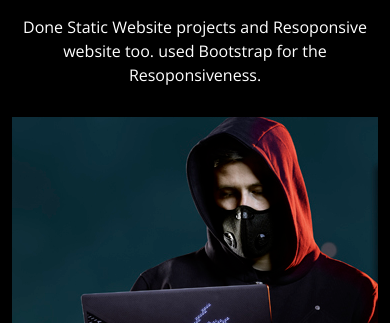
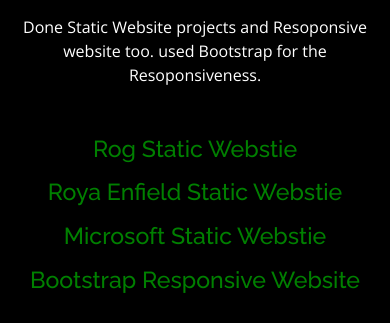
Before and after one commit to paul-thommithazhe/personal-website, a plain HTML site: page index.html in a window 390 px wide. Shown: the part 4269-4592 px from the top of the page. Drawn offline with nearby package versions, Linux system fonts and the light colour scheme.

Commit message:
third commit

```diff
--- a/index.html
+++ b/index.html
@@ -335,6 +335,23 @@
           <p>Done Static Website projects and Resoponsive website too.
             used Bootstrap for the Resoponsiveness.
           </p>
+
+
+          <div style="text-align: center;">
+            <h3 class="mt-5">
+              <a href="https://thushad-t.github.io/Rog-static/" style="color: green;"> Rog Static Webstie</a>
+             </h3>
+            <h3 class="mt-3">
+              <a href="https://thushad-t.github.io/Royal-Enfield/" style="color: green;" >Roya Enfield Static Webstie</a>
+              </h3>
+            <h3 class="mt-3">
+              <a href="https://thushad-t.github.io/microsoft-static/" style="color: green;" >Microsoft Static Webstie</a>
+              </h3>
+              <h3 class="mt-3">
+                <a href="https://thushad-t.github.io/Responsive-public-website/#" style="color: green;">Bootstrap Responsive Website</a>
+              </h3>
+
+          </div>
         </div>
         <!--
         <div class="row">
@@ -349,7 +366,7 @@
         </div>
     -->
 
-        <div class="row portfolio-container" data-aos="fade-up" data-aos-delay="200">
+        <!-- <div class="row portfolio-container" data-aos="fade-up" data-aos-delay="200">
 
           <div class="col-lg-6 col-md-6 portfolio-item filter-app">
             <div class="portfolio-wrap">
@@ -384,9 +401,9 @@
                 </div>
               </div>
             </div>
-          </div>
+          </div> -->
 
-          <div class="col-lg-6 col-md-6 portfolio-item filter-app">
+          <!-- <div class="col-lg-6 col-md-6 portfolio-item filter-app">
             <div class="portfolio-wrap">
               <img src="assets/img/portfolio/microsoft-3.webp" class="img-fluid">
               <div class="portfolio-info">
@@ -400,7 +417,7 @@
                 </div>
               </div>
             </div>
-          </div>
+          </div> -->
         </div>
 
       </div>
@@ -415,6 +432,7 @@
           <p>I am interested in Programming languages such as Java, C, GO , Python and JavaScript<br>
             My Freelance work are on this languages basis.
           </p>
+
         </div>
 
         <div class="row">
```
